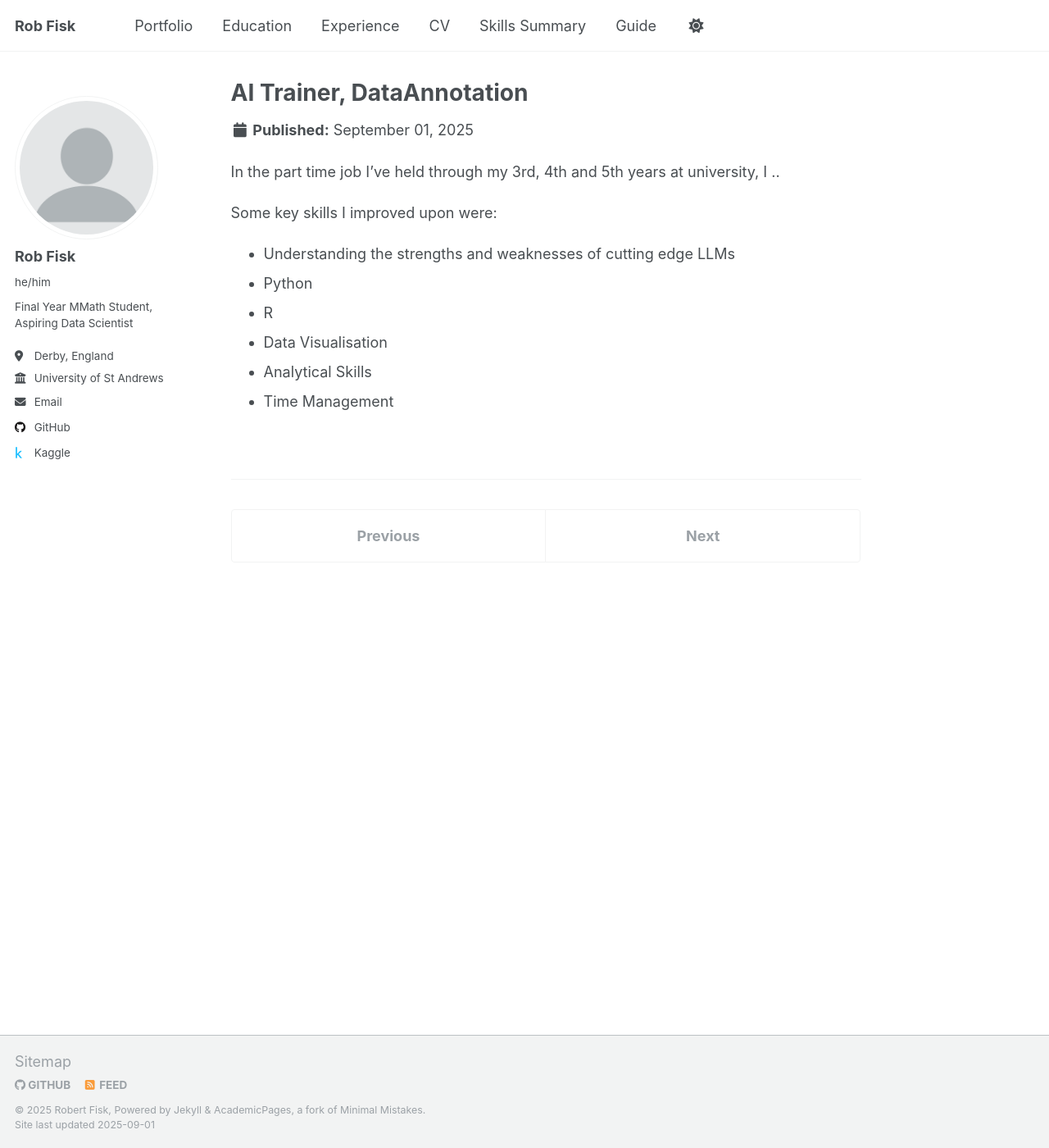
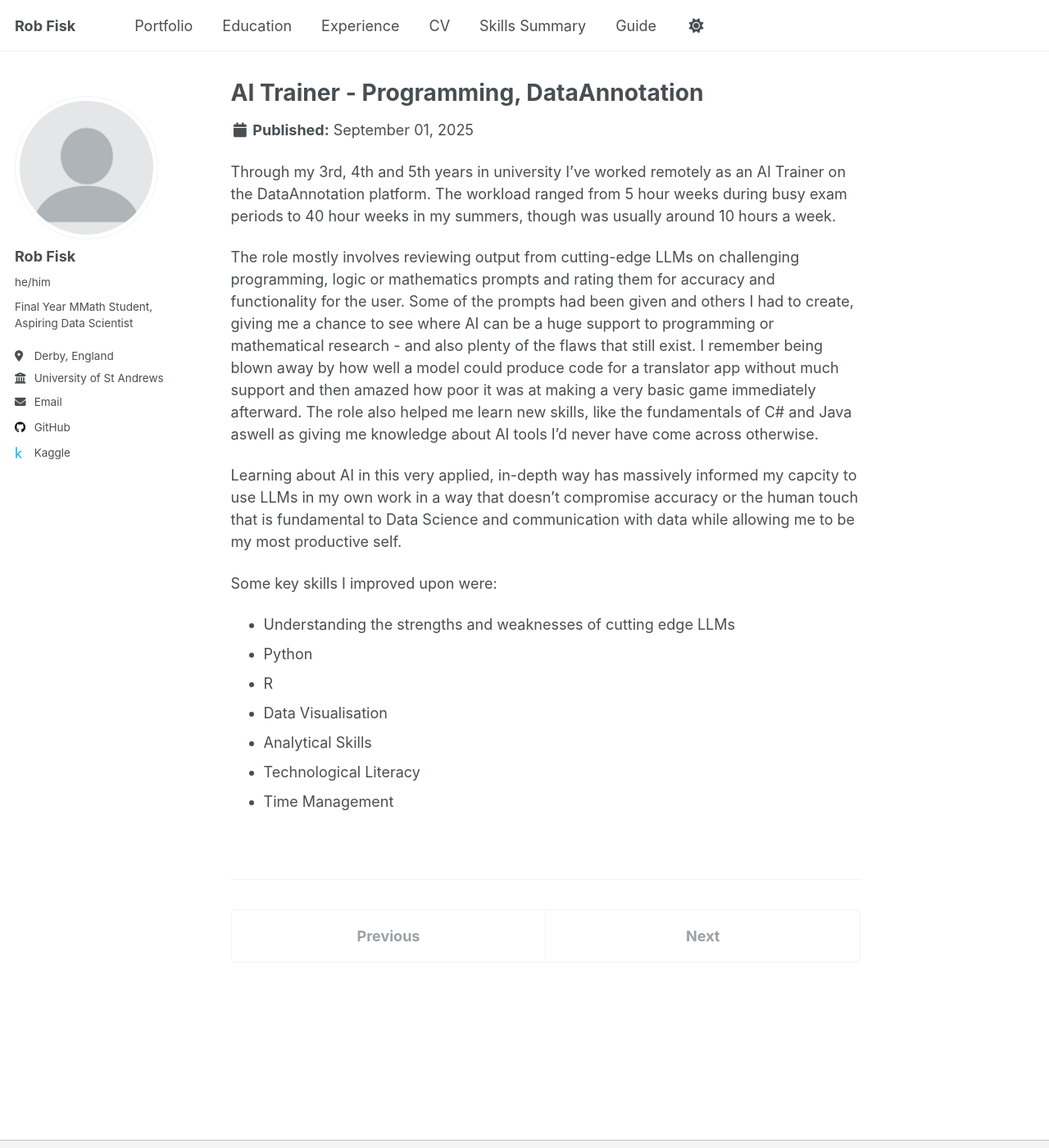
Before and after one commit to RobFisk/robfisk.github.io, a Jekyll site: the page built from _experience/2_DataAnnotation.md, in a window 1280 px wide and 1400 px high. Shown: the whole window at 82% size. Built offline with Jekyll 4.4.1, drawn with Linux system fonts in a browser that asks for light colours; a script that is not in the unit is left out.

```diff
--- a/_experience/2_DataAnnotation.md
+++ b/_experience/2_DataAnnotation.md
@@ -1,12 +1,16 @@
 ---
-title: "AI Trainer, DataAnnotation"
+title: "AI Trainer - Programming, DataAnnotation"
 collection: experience
 excerpt: "(April 2024 - Present)
           <br>Part Time, Remote
           <br>Worked on DataAnnotation to get through uni and learn about the current LLMs."
 ---
 
-In the part time job I've held through my 3rd, 4th and 5th years at university, I ..
+Through my 3rd, 4th and 5th years in university I've worked remotely as an AI Trainer on the DataAnnotation platform. The workload ranged from 5 hour weeks during busy exam periods to 40 hour weeks in my summers, though was usually around 10 hours a week.
+
+The role mostly involves reviewing output from cutting-edge LLMs on challenging programming, logic or mathematics prompts and rating them for accuracy and functionality for the user. Some of the prompts had been given and others I had to create, giving me a chance to see where AI can be a huge support to programming or mathematical research - and also plenty of the flaws that still exist. I remember being blown away by how well a model could produce code for a translator app without much support and then amazed how poor it was at making a very basic game immediately afterward. The role also helped me learn new skills, like the fundamentals of C# and Java aswell as giving me knowledge about AI tools I'd never have come across otherwise.
+
+Learning about AI in this very applied, in-depth way has massively informed my capcity to use LLMs in my own work in a way that doesn't compromise accuracy or the human touch that is fundamental to Data Science and communication with data while allowing me to be my most productive self.
 
 
 Some key skills I improved upon were:
@@ -15,4 +19,5 @@ Some key skills I improved upon were:
  * R
  * Data Visualisation
  * Analytical Skills
+ * Technological Literacy
  * Time Management
```
Also changed, not shown: _pages/about.md (+3 -1 lines), _pages/cv.md (+3 -3 lines), _portfolio/Segmentation-Demos.md (added, +7 -0 lines), images/dico_low.jpg (added), images/unsam.jpg (added).
